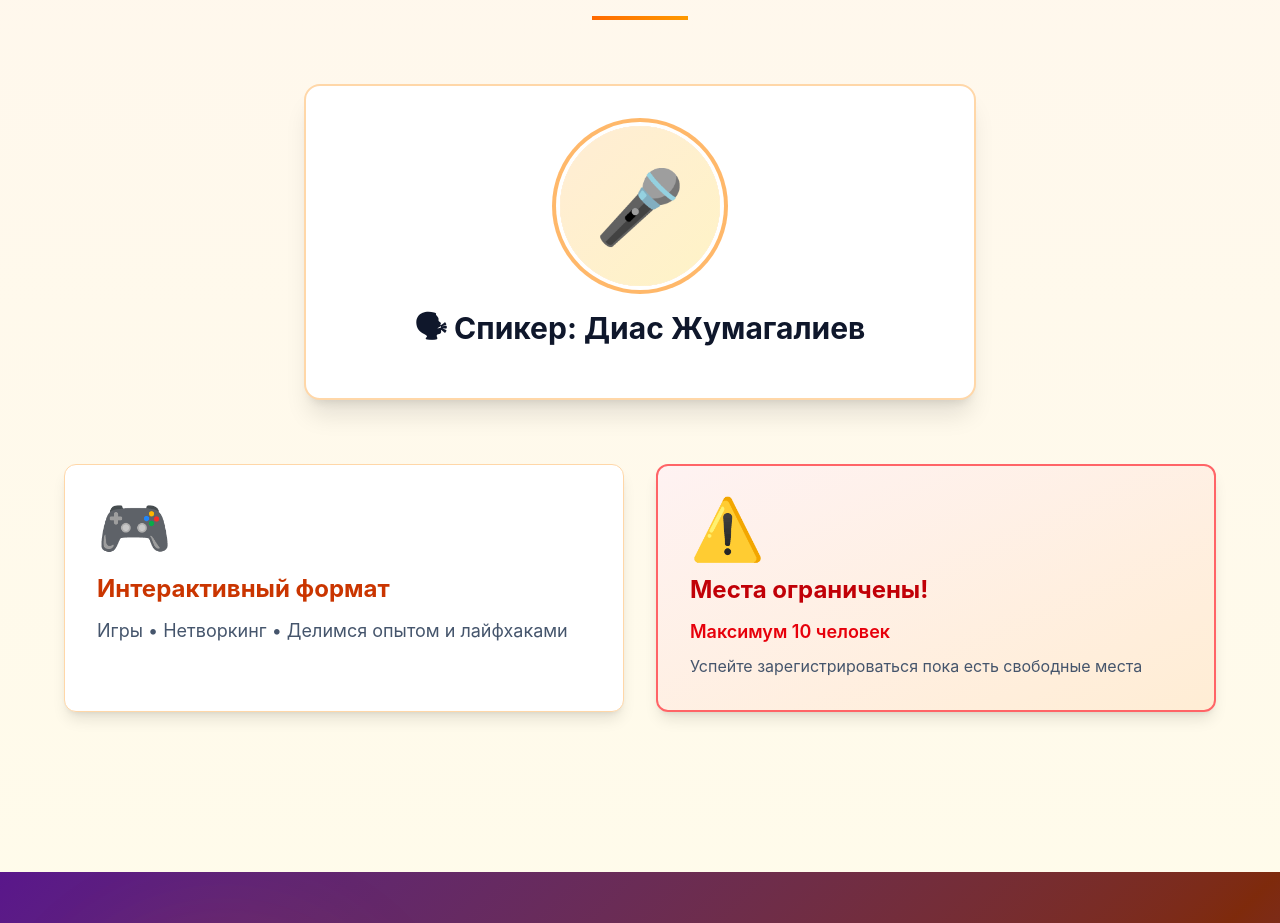
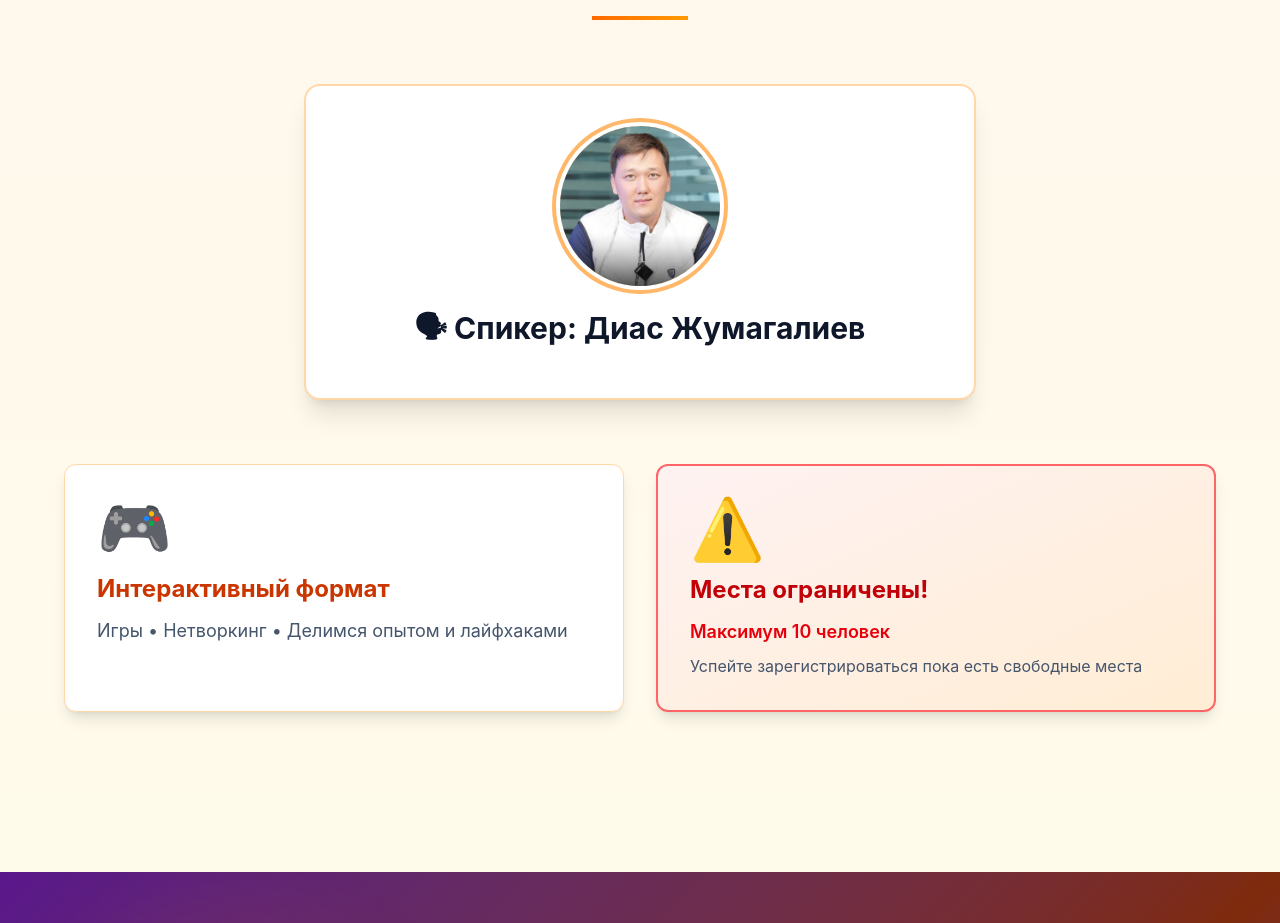
Before and after one commit to bakytzhanovaaigerimk-commits/ai-weekend-landing, a Next.js app: page / in a window 1280 px wide. Shown: the part 1000-1923 px from the top of the page. Built offline with nearby package versions, Linux system fonts and the light colour scheme.

Commit message:
Add host photo back

```diff
--- a/app/components/About.tsx
+++ b/app/components/About.tsx
@@ -19,8 +19,12 @@ export default function About() {
         <div className="max-w-2xl mx-auto mb-16">
           <div className="bg-white p-10 rounded-2xl shadow-xl border-2 border-orange-200 hover:border-orange-400 transition-all">
             <div className="mb-6">
-              <div className="w-40 h-40 mx-auto rounded-full bg-gradient-to-br from-orange-100 to-amber-100 overflow-hidden mb-6 ring-4 ring-orange-300 ring-offset-4 flex items-center justify-center">
-                <div className="text-7xl">🎤</div>
+              <div className="w-40 h-40 mx-auto rounded-full bg-gradient-to-br from-orange-100 to-amber-100 overflow-hidden mb-6 ring-4 ring-orange-300 ring-offset-4">
+                <img
+                  src="/host-photo.jpg"
+                  alt="Диас Жумагалиев"
+                  className="w-full h-full object-cover"
+                />
               </div>
             </div>
             <h3 className="text-3xl font-bold text-slate-900 mb-3 text-center">
```
